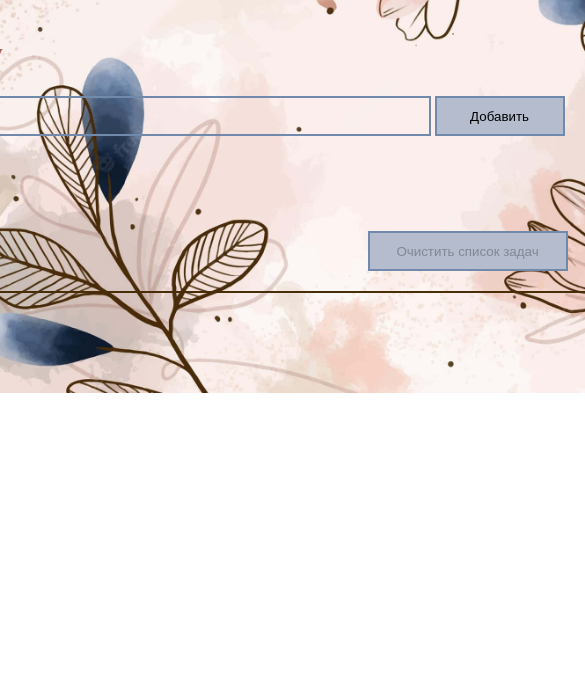
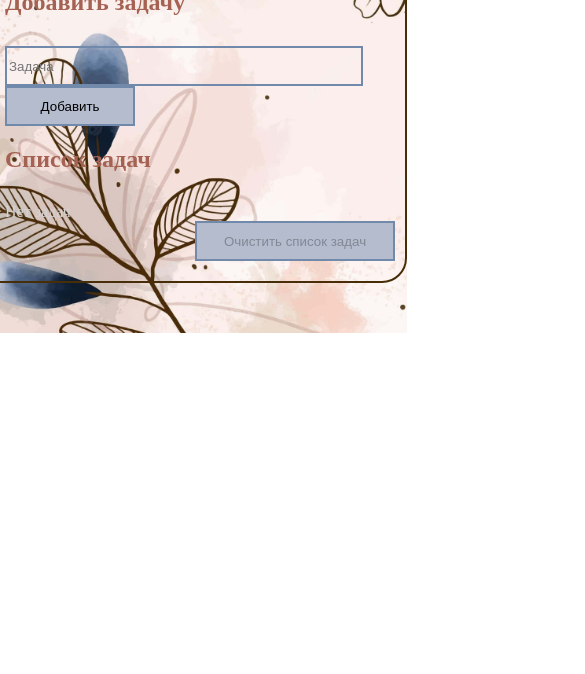
Before and after one commit to 88Natalia88/task_scheduler, a plain HTML site: page index.html in a window 390 px wide. Shown: the part 170-844 px from the top of the page, 585 px wide, since content can reach past the window. Drawn offline with Linux system fonts and the light colour scheme; a web font is replaced by a local one.

Commit message:
media screen

```diff
--- a/css/style.css
+++ b/css/style.css
@@ -66,3 +66,25 @@ body{
     display: flex;
     justify-content: space-between;
 }
+@media screen and (max-width: 768px) {
+    .addTask{
+        max-width: 600px;
+    }
+    #btn1{
+        margin-left: 400px;
+    }
+    .plans{
+        padding: 50px;
+    }
+}
+@media screen and (max-width: 425px) {
+    .addTask{
+        max-width: 380px;
+    }
+    #task{
+        width: 350px;
+    }
+    #btn1{
+        margin-left: 190px;
+    }
+}
```
